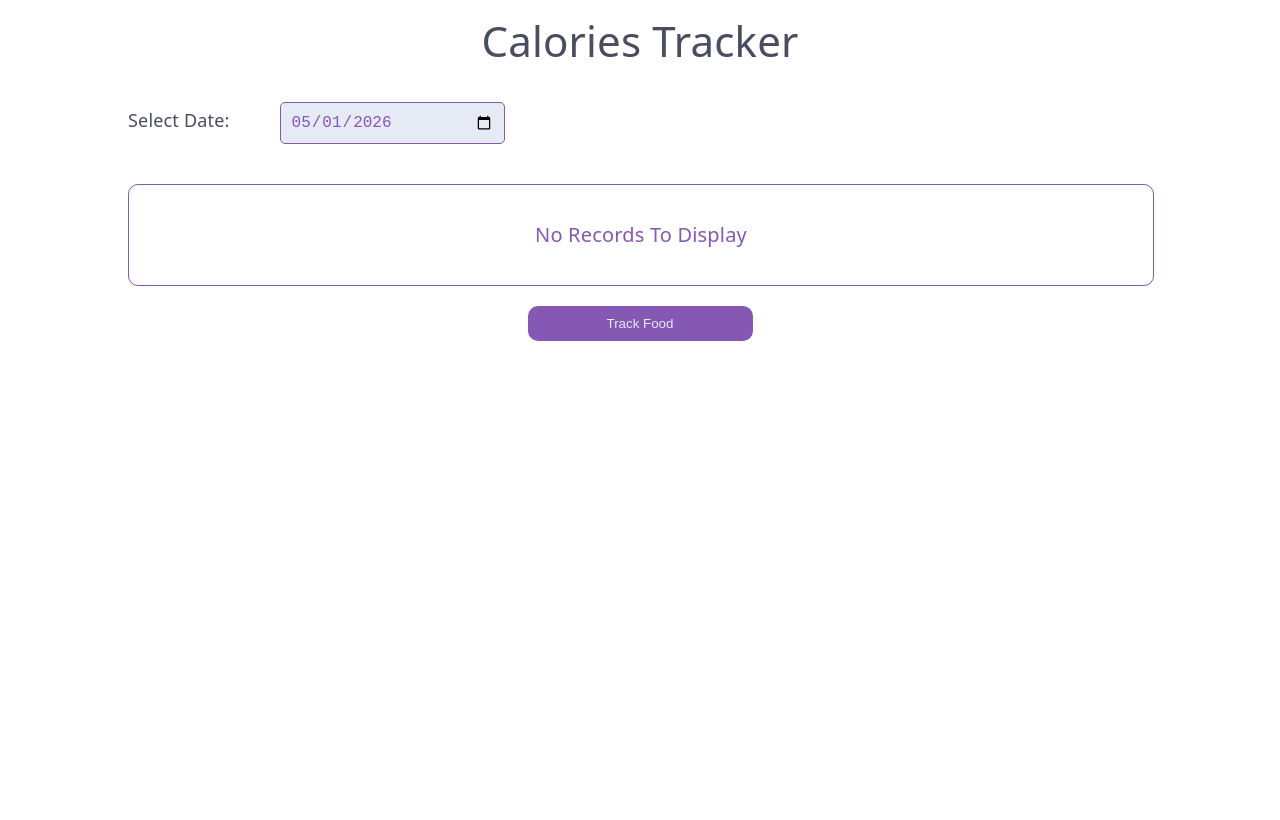
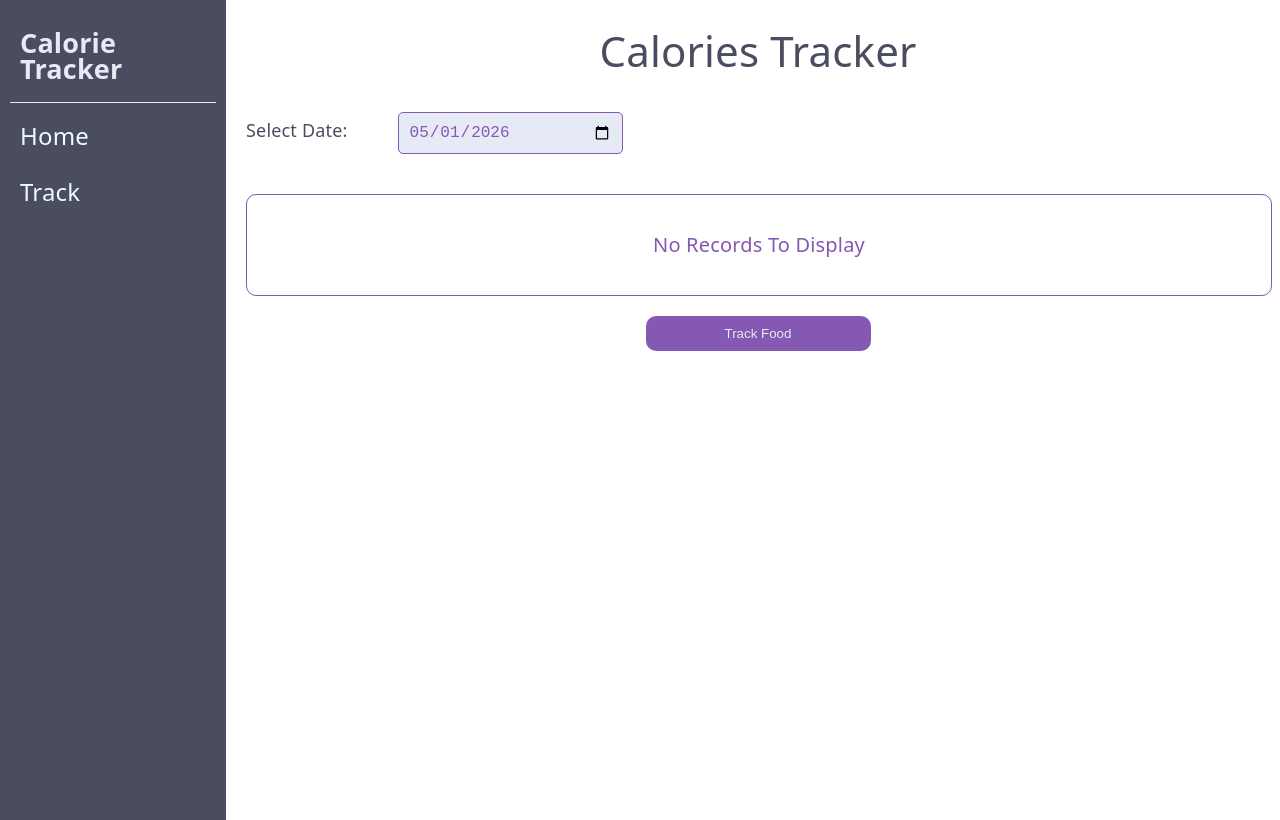
Before and after one commit to OmarKh006/calorie-tracker, a React (Vite) app: page /track in a window 1280 px wide. Built offline with nearby package versions, Linux system fonts and the light colour scheme.

Commit message:
Adding layouts and nested routes

```diff
--- /dev/null
+++ b/src/components/common/SideNav.jsx
@@ -0,0 +1,14 @@
+import { Link } from "react-router-dom";
+import styles from "./SideNav.module.css";
+
+const SideNav = () => {
+  return (
+    <nav className={styles.nav}>
+      <h1 className={styles.title}>Calorie Tracker</h1>
+      <Link to="/">Home</Link>
+      <Link to="/track">Track</Link>
+    </nav>
+  );
+};
+
+export default SideNav;
--- /dev/null
+++ b/src/components/common/SideNav.module.css
@@ -0,0 +1,33 @@
+.nav {
+  display: flex;
+  flex-direction: column;
+  width: 250px;
+  background-color: var(--theme-color-dark);
+  height: 100%;
+  padding: 10px;
+  gap: 10px;
+}
+
+.title {
+  color: var(--theme-background-light);
+  padding: 20px 10px;
+  margin: 0;
+  border-bottom: 1px solid var(--theme-background-light);
+}
+
+.nav a {
+  display: block;
+  color: var(--theme-background-ultralight);
+  font-size: 24px;
+  font-weight: 400;
+  text-decoration: none;
+  padding: 10px;
+}
+
+.nav a:hover {
+  color: var(--theme-background-normal);
+}
+
+.nav a.active {
+  color: var(--theme-color-light);
+}
--- a/src/components/pages/LandingPage.jsx
+++ b/src/components/pages/LandingPage.jsx
@@ -1,8 +1,12 @@
+import { Link } from "react-router-dom";
+
 export const LandingPage = () => {
   return (
     <>
       <p>Welcome to calorie tracker app</p>
-      <p>Get Started</p>
+      <p>
+        <Link to="track">Get Started</Link>
+      </p>
     </>
   );
 };
--- /dev/null
+++ b/src/components/pages/PageLayout.jsx
@@ -0,0 +1,14 @@
+import { Outlet } from "react-router-dom";
+import SideNav from "../common/SideNav";
+import styles from "./PageLayout.module.css";
+
+export const PageLayout = () => {
+  return (
+    <div className={styles.layout}>
+      <SideNav />
+      <div className={styles["content-wrapper"]}>
+        <Outlet />
+      </div>
+    </div>
+  );
+};
--- /dev/null
+++ b/src/components/pages/PageLayout.module.css
@@ -0,0 +1,15 @@
+.layout {
+  position: absolute;
+  display: flex;
+  top: 0;
+  bottom: 0;
+  left: 0;
+  right: 0;
+  gap: 10px;
+}
+.content-wrapper {
+  max-width: 1024px;
+  width: 100%;
+  margin: 10px auto;
+  padding: 0 10px;
+}
--- a/src/components/pages/index.js
+++ b/src/components/pages/index.js
@@ -1,2 +1,3 @@
 export * from "./LandingPage";
 export * from "./TrackPage";
+export * from "./PageLayout";
```
Also changed, not shown: src/App.jsx (+12 -6 lines).
